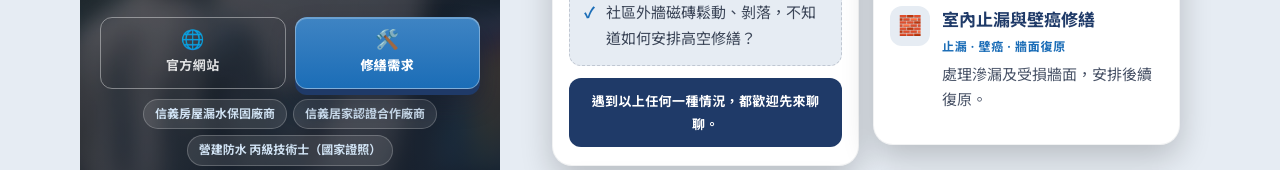
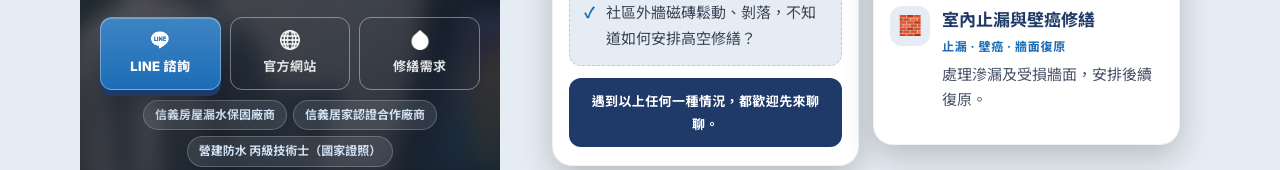
Before and after one commit to ericlin1994/cavin-card, a plain HTML site: page index.html in a window 1280 px wide. Shown: the part 604-774 px from the top of the page. Drawn offline with Linux system fonts and the light colour scheme; no server answers.

Commit message:
名片頁 hero 主按鈕列與鄧大哥同步：LINE 諮詢（官方帳號 @waterproof888）＋三顆圖示改用 Flex 卡片同組白／透明底圖檔

```diff
--- a/index.html
+++ b/index.html
@@ -481,9 +481,10 @@
       <i>”</i>
     </div>
 
-    <nav class="actions" style="grid-template-columns:repeat(2,1fr)">
-      <a class="btn" href="https://www.waterproofs.tw/"><span class="ic">🌐</span>官方網站</a>
-      <a class="btn primary" href="https://dev.taskgo.com.tw/repair-intake/DB8ILrnt61Z59dzoQA8NNb1JA6PhA4HrY2LTetRGu2I?ref=UgSEEFBFeKg"><span class="ic">🛠️</span>修繕需求</a>
+    <nav class="actions" style="grid-template-columns:repeat(3,1fr)">
+      <a class="btn primary" href="https://line.me/R/ti/p/@waterproof888"><span class="ic"><img src="img/icon-line-w-v3.png" width="20" height="20" alt="" style="display:block;object-fit:contain" decoding="async"></span>LINE 諮詢</a>
+      <a class="btn" href="https://www.waterproofs.tw/"><span class="ic"><img src="img/icon-web-v2.png" width="20" height="20" alt="" style="display:block;object-fit:contain" decoding="async"></span>官方網站</a>
+      <a class="btn" href="https://dev.taskgo.com.tw/repair-intake/DB8ILrnt61Z59dzoQA8NNb1JA6PhA4HrY2LTetRGu2I?ref=UgSEEFBFeKg"><span class="ic"><img src="img/icon-repair-v2.png" width="20" height="20" alt="" style="display:block;object-fit:contain" decoding="async"></span>修繕需求</a>
     </nav>
     <div class="trust"><span>信義房屋漏水保固廠商</span><span>信義居家認證合作廠商</span><span>營建防水 丙級技術士（國家證照）</span><span>CRAA 工業繩索技術員（高空作業認證）</span></div>
   </header>
```
